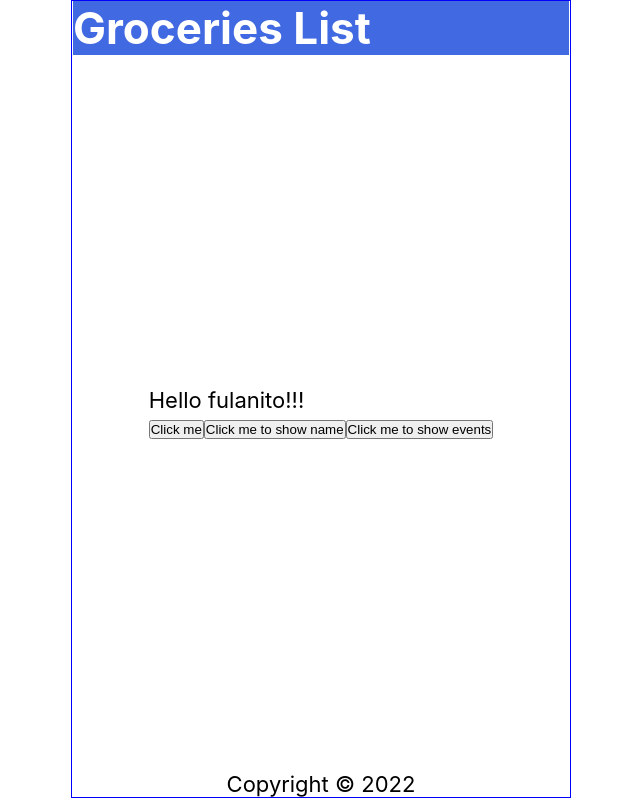
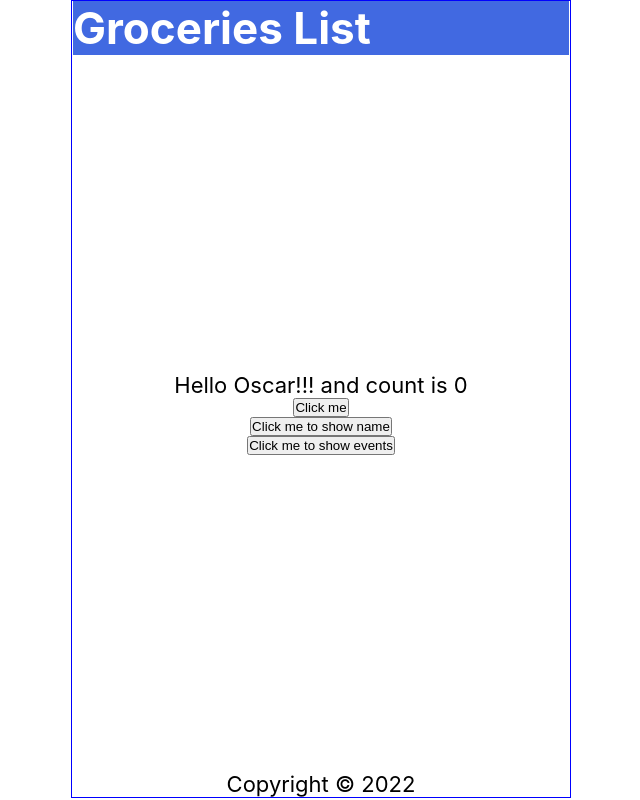
Before and after one commit to ocb-dev-04/react.2022.code, a React (Create React App) app in the folder react-2022-full-course/: page / in a window 1280 px wide. Shown: the whole page, without its empty margins (319-959 px from the left). Built offline with nearby package versions, Linux system fonts and the light colour scheme.

Commit message:
*Add code of useState

```diff
--- a/react-2022-full-course/src/Content.js
+++ b/react-2022-full-course/src/Content.js
@@ -1,10 +1,13 @@
-import React from 'react'
+import React, { useState } from 'react'
 
 export const Content = () => {
+    const [name, setName] = useState('Oscar')
+    const [count, setCount] = useState(0)
+
     const handleNameChange = () => {
         const names = ['fulano', 'fulanito', 'fulanote']
         const randomName = names[Math.floor(Math.random() * names.length)]
-        return randomName;
+        setName(randomName)
     }
 
     const handleClick = () => {
@@ -20,13 +23,13 @@ export const Content = () => {
     }
 
     return (
-        <div>
+        <main>
             <p onDoubleClick={handleClick}>
-                Hello {handleNameChange()}!!!
+                Hello {name}!!! and count is {count}
             </p>
-            <button onClick={handleClick} >Click me</button>
-            <button onClick={() => callName('Oscar')} >Click me to show name</button>
+            <button onClick={handleNameChange} >Click me</button>
+            <button onClick={() => setCount(count + 1)} >Click me to show name</button>
             <button onClick={(e) => showEvents(e)} >Click me to show events</button>
-        </div>
+        </main>
     )
 }
--- a/react-2022-full-course/src/index.css
+++ b/react-2022-full-course/src/index.css
@@ -40,3 +40,11 @@ header{
   justify-content: space-between;
   align-items: center;
 }
+
+main {
+  width: calc(100% - 2px);
+  display: flex;
+  flex-direction: column;
+  justify-content: space-between;
+  align-items: center;
+}
```
